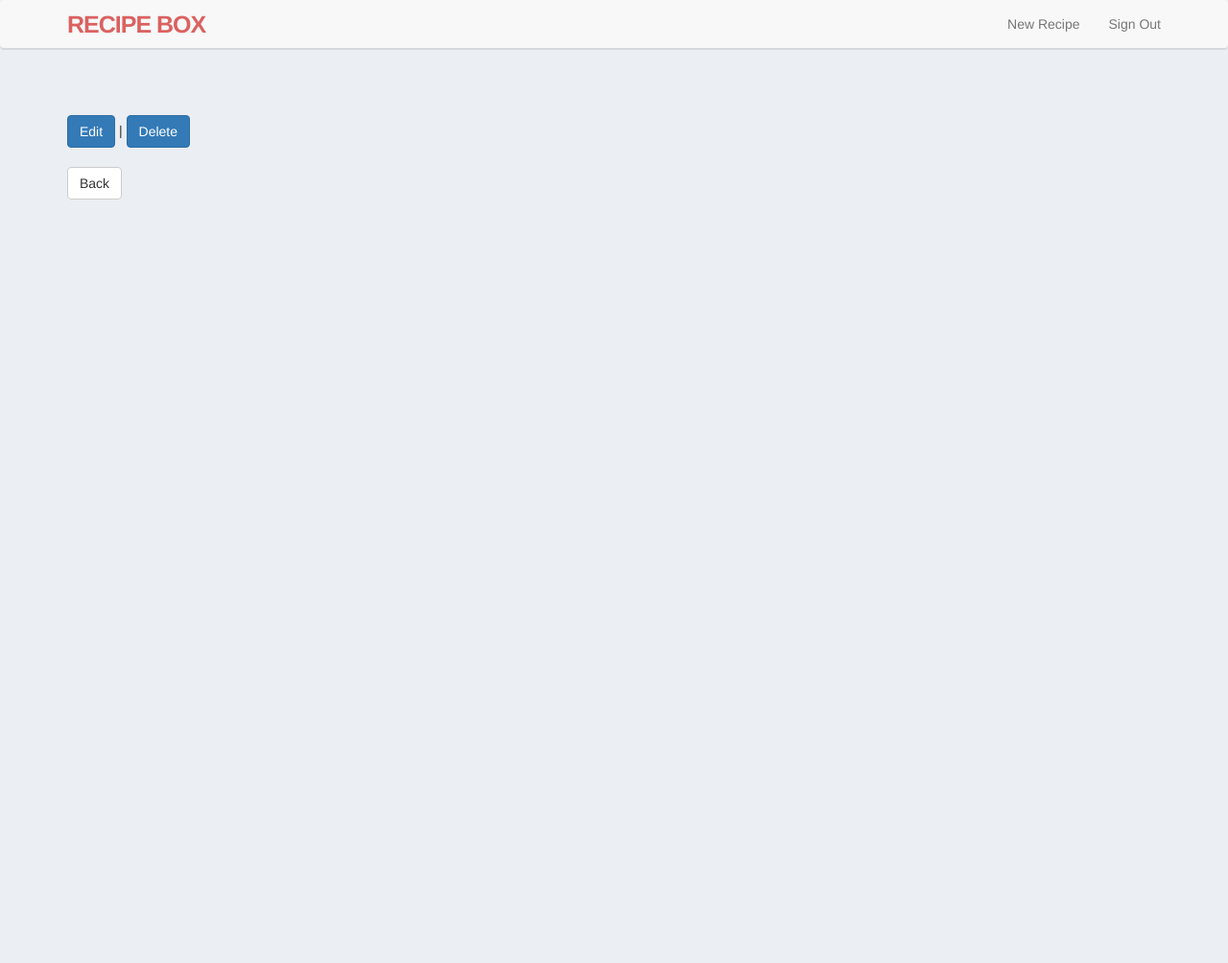
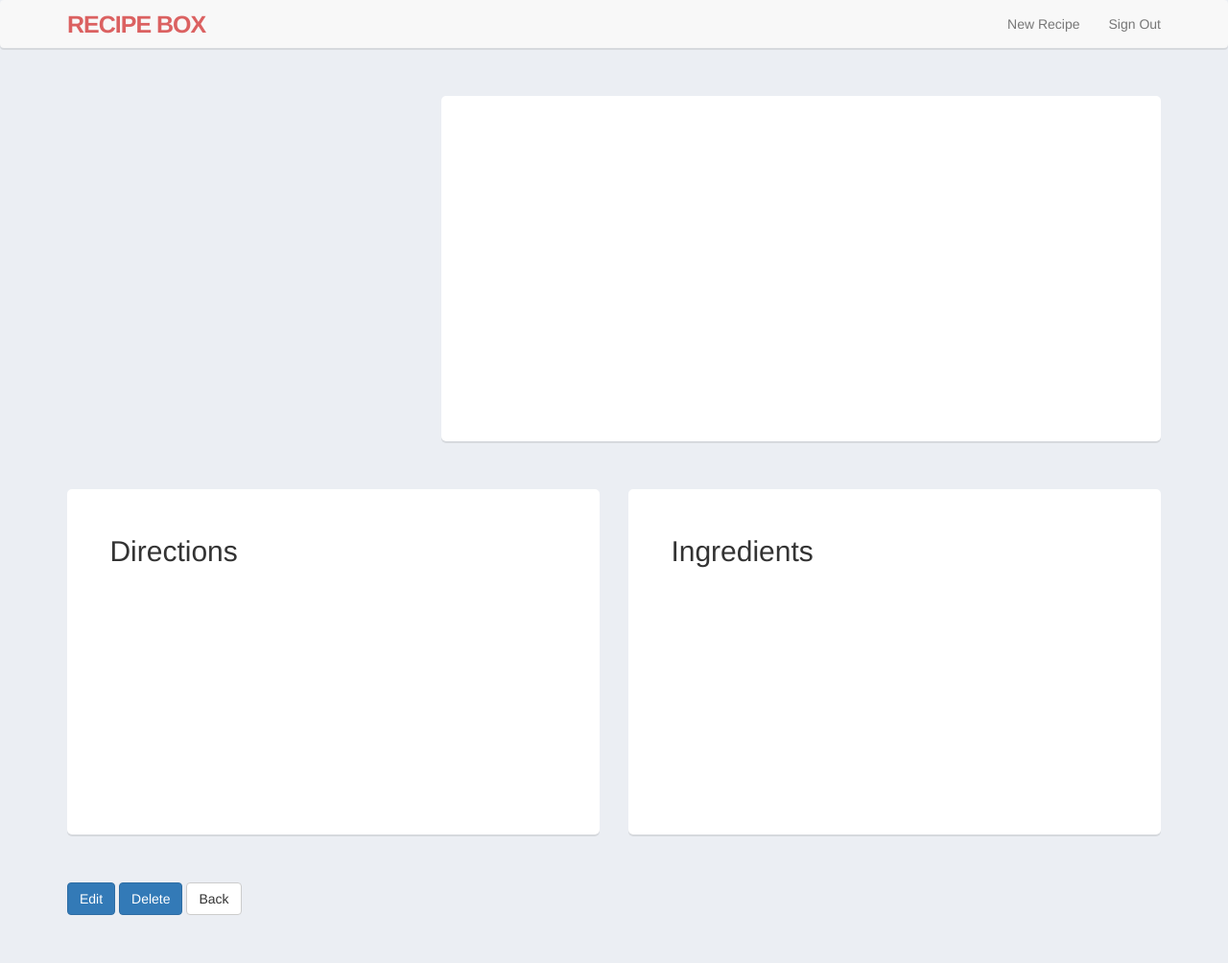
Before and after one commit to ManishaRana1195/recipe_box, a Rails app: template app/views/recipes/show.html.haml in a window 1280 px wide. Shown: the whole page at 96% size. Before the commit the page ends 208 px from the top, so only its background shows below. Run offline with Rails 7, Linux system fonts and the light colour scheme; the template is opened without the code that fills it, so the values that code supplies are empty; style sheets or scripts are compiled from the project's sources; some libraries are stand-ins or nearby versions.

Commit message:
Adding ingredients and directions to recipe

```diff
--- a/app/assets/javascripts/application.js
+++ b/app/assets/javascripts/application.js
@@ -14,3 +14,4 @@
 //= require jquery_ujs
 //= require turbolinks
 //= require_tree .
+//= require cocoon
--- a/app/controllers/recipes_controller.rb
+++ b/app/controllers/recipes_controller.rb
@@ -46,6 +46,6 @@ class RecipesController < ApplicationController
 	end
 
 	def recipe_params
-		params.require(:recipe).permit(:title, :description, :image)
+		params.require(:recipe).permit(:title, :description, :image, ingredients_attributes: [:id, :name, :_destroy], directions_attributes: [:id,:step, :_destroy])
 	end
 end
--- /dev/null
+++ b/app/models/direction.rb
@@ -0,0 +1,3 @@
+class Direction < ActiveRecord::Base
+  belongs_to :recipe
+end
--- /dev/null
+++ b/app/models/ingredient.rb
@@ -0,0 +1,3 @@
+class Ingredient < ActiveRecord::Base
+  belongs_to :recipe
+end
--- a/app/models/recipe.rb
+++ b/app/models/recipe.rb
@@ -1,3 +1,8 @@
 class Recipe < ActiveRecord::Base
 	mount_uploader :image, ImageUploader
+	has_many :directions
+	has_many :ingredients
+	validates :title, :description, presence: true
+	accepts_nested_attributes_for :ingredients, reject_if: :all_blank, allow_destroy: true
+	accepts_nested_attributes_for :directions, reject_if: :all_blank, allow_destroy: true
 end
--- /dev/null
+++ b/app/views/recipes/_direction_fields.html.haml
@@ -0,0 +1,4 @@
+.form-inline.clearfix
+	.nested-fields
+		= f.input :step, input_html: { class: "form-control form-input"}
+		= link_to_remove_association "Remove", f, class: "form-button btn btn-default"
--- a/app/views/recipes/_form.html.haml
+++ b/app/views/recipes/_form.html.haml
@@ -12,4 +12,21 @@
 		= f.input :description, input_html: {class: 'form-control'}
 		= f.input :image, input_html: {class: 'form-control'}
 
+		.row
+			.col-md-6
+				%h2 Directions
+				#directions
+					= f.simple_fields_for :directions do |direction|
+						=render 'direction_fields' , f: direction
+					.links
+						= link_to_add_association 'add direction', f, :directions, class: "btn btn-default add-button"
+			.col-md-6
+				%h2 Ingredients
+				#ingredients
+					= f.simple_fields_for :ingredients do |ingredient|
+						=render 'ingredient_fields' , f: ingredient
+					.links
+						= link_to_add_association 'add ingredient', f, :ingredients, class: "btn btn-default add-button"
+
+
 	= f.button :submit, class: "btn btn-primary"
--- /dev/null
+++ b/app/views/recipes/_ingredient_fields.html.haml
@@ -0,0 +1,4 @@
+.form-inline.clearfix
+	.nested-fields
+		= f.input :name, input_html: { class: "form-input form-control"}
+		= link_to_remove_association "Remove", f, class: "form-button btn btn-default"
--- a/app/views/recipes/index.html.haml
+++ b/app/views/recipes/index.html.haml
@@ -8,5 +8,3 @@
 					= image_tag (recipe.image_url)  unless recipe.image.nil?
 				%h2
 					= link_to recipe.title, recipe
-				%p
-					= recipe.description
--- a/app/views/recipes/show.html.haml
+++ b/app/views/recipes/show.html.haml
@@ -1,11 +1,26 @@
-= image_tag (@recipe.image_url)  if @recipe.image?
-%h1= @recipe.title
-%p= @recipe.description
-
-=link_to 'Edit', edit_recipe_path(@recipe), class: "btn btn-primary"
-|
-=link_to 'Delete', @recipe, method: :delete, data: { confirm: 'Are you sure?' }, class: "btn btn-primary"
-
-%br/
-%br
-=link_to 'Back', root_path, class: "btn btn-default"
+.main_content
+	#recipe_top.row
+		.col-md-4
+			= image_tag (@recipe.image_url), class: "recipe_image"
+		.col-md-8
+			#recipe_info
+				%h1= @recipe.title
+				%p.description= @recipe.description
+	.row
+		.col-md-6
+			#directions
+				%h2 Directions
+				%ul
+				- @recipe.directions.each do |direction|
+					%li= direction.step
+		.col-md-6
+			#ingredients
+				%h2 Ingredients
+				%ul
+				- @recipe.ingredients.each do |ingredient|
+					%li= ingredient.name
+	.row
+		.col-md-12
+			=link_to 'Edit', edit_recipe_path(@recipe), class: "btn btn-primary"
+			=link_to 'Delete', @recipe, method: :delete, data: { confirm: 'Are you sure?' }, class: "btn btn-primary"
+			=link_to 'Back', root_path, class: "btn btn-default"
```
Also changed, not shown: db/migrate/20160126095425_create_ingredients.rb (added, +10 -0 lines), db/migrate/20160126095514_create_directions.rb (added, +10 -0 lines), test/fixtures/directions.yml (added, +9 -0 lines), test/fixtures/ingredients.yml (added, +9 -0 lines), test/models/direction_test.rb (added, +7 -0 lines), test/models/ingredient_test.rb (added, +7 -0 lines), Gemfile, Gemfile.lock, db/schema.rb.
